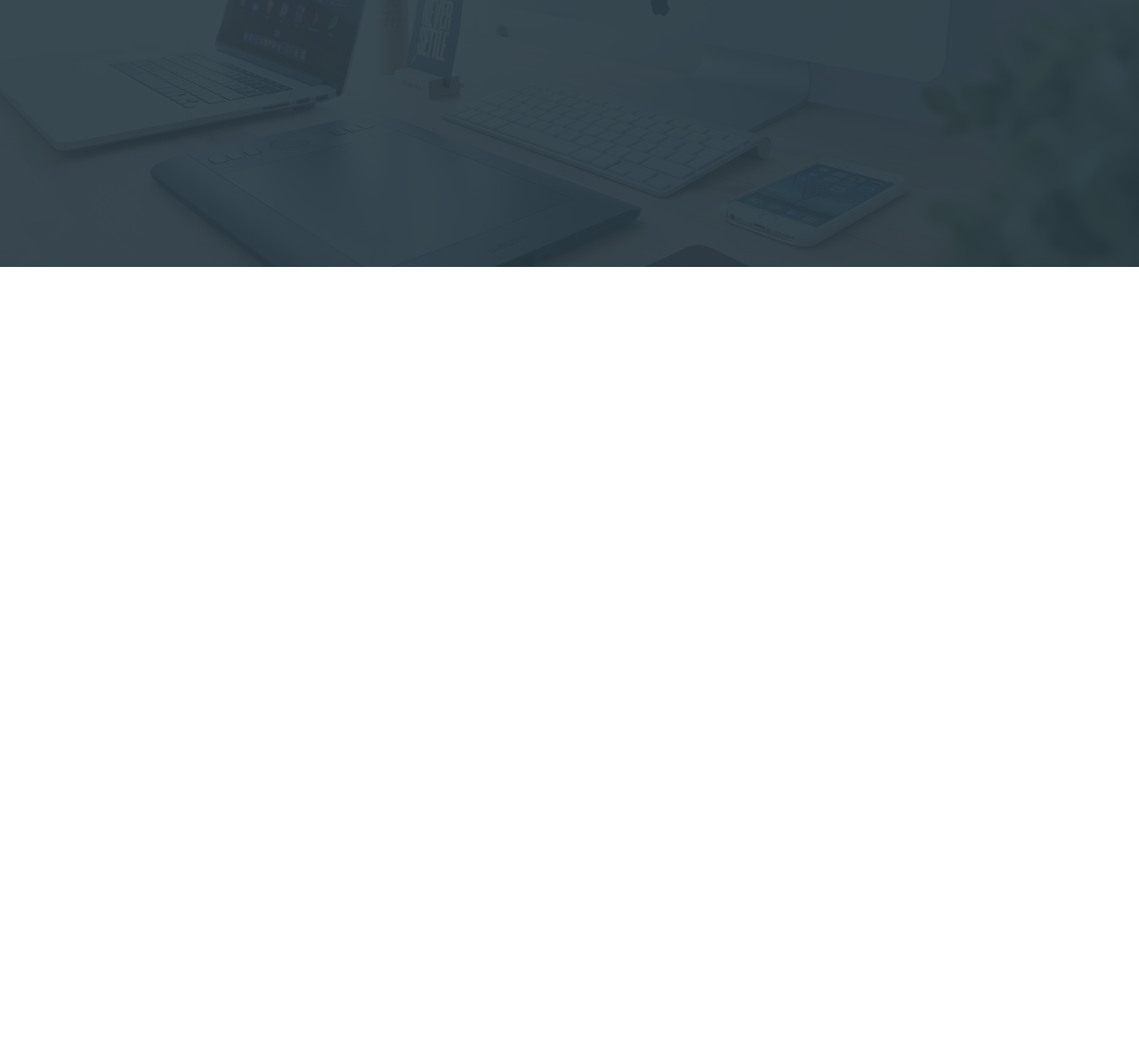
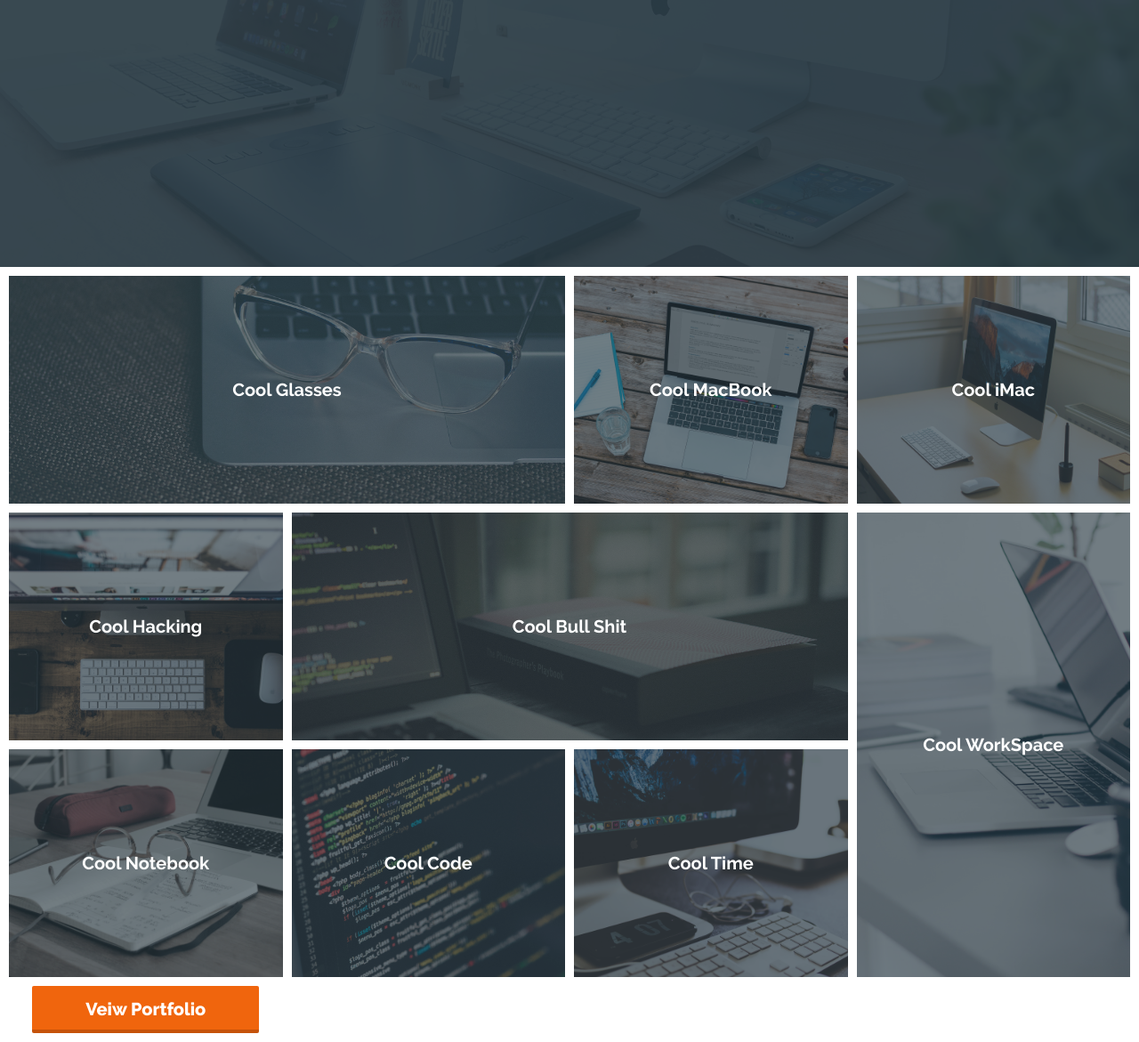
Before and after one commit to ulukkman/We-are-real-creators, a website: page app/index.html in a window 1280 px wide. Shown: the part 500-1671 px from the top of the page at 89% size. Before the commit the page ends 800 px from the top, so only its background shows below. Drawn offline with Linux system fonts and the light colour scheme.

Commit message:
layout and styling of the portfolio section

```diff
--- a/app/index.html
+++ b/app/index.html
@@ -28,6 +28,21 @@
 
 	</header>
 
+	<section class="portfolio-section grid">
+		<div class="portfolio-item grid" style="background-image: url(../img/1.jpg)"><span>Cool Glasses</span></div>
+		<div class="portfolio-item grid" style="background-image: url(../img/2.jpg)"><span>Cool MacBook</span></div>
+		<div class="portfolio-item grid" style="background-image: url(../img/3.jpg)"><span>Cool iMac</span></div>
+		<div class="portfolio-item grid" style="background-image: url(../img/4.jpg)"><span>Cool Hacking</span></div>
+		<div class="portfolio-item grid" style="background-image: url(../img/5.jpg)"><span>Cool Bull Shit</span></div>
+		<div class="portfolio-item grid" style="background-image: url(../img/6.jpg)"><span>Cool WorkSpace</span></div>
+		<div class="portfolio-item grid" style="background-image: url(../img/7.jpg)"><span>Cool Notebook</span></div>
+		<div class="portfolio-item grid" style="background-image: url(../img/8.jpg)"><span>Cool Code</span></div>
+		<div class="portfolio-item grid" style="background-image: url(../img/9.jpg)"><span>Cool Time</span></div>
+		<div class="buttoncase text-center">
+			<a href="#" class="button">Veiw Portfolio</a>
+		</div>
+	</section>
+
 	<link rel="stylesheet" href="css/main.min.css">
 	<script src="js/scripts.min.js"></script>
 
--- a/app/sass/main.sass
+++ b/app/sass/main.sass
@@ -87,5 +87,50 @@
       &::after
         opacity: .32
 
+.portfolio-section
+  padding: 10px
+  grid-template-columns: repeat(4, 1fr)
+  grid-gap: 10px
+
+.portfolio-item
+  min-height: 32vh
+  background-size: cover
+  background-position: center
+  text-align: center
+  align-content: center
+  padding: $gutter
+  font-size: 20px
+  font-weight: bold
+  color: #fff
+  position: relative
+  transition: color .5s ease
+  cursor: pointer
+  &:hover
+    color: $accent
+    &::before
+      opacity: .85
+  &::before
+    content: ""
+    position: absolute
+    top: 0
+    left: 0
+    right: 0
+    bottom: 0
+    background-color: $dark
+    opacity: .65
+    transition: opacity .5s ease
+  > *
+    z-index: 1
+
+
+  &:nth-child(1)
+    grid-column: 1 / 3
+
+  &:nth-child(5)
+    grid-column: 2 / 4
+
+  &:nth-child(6)
+    grid-column: 4
+    grid-row: 2 / 4
 
 @import "media" // Всегда в конце
```
Also changed, not shown: app/css/main.min.css.
